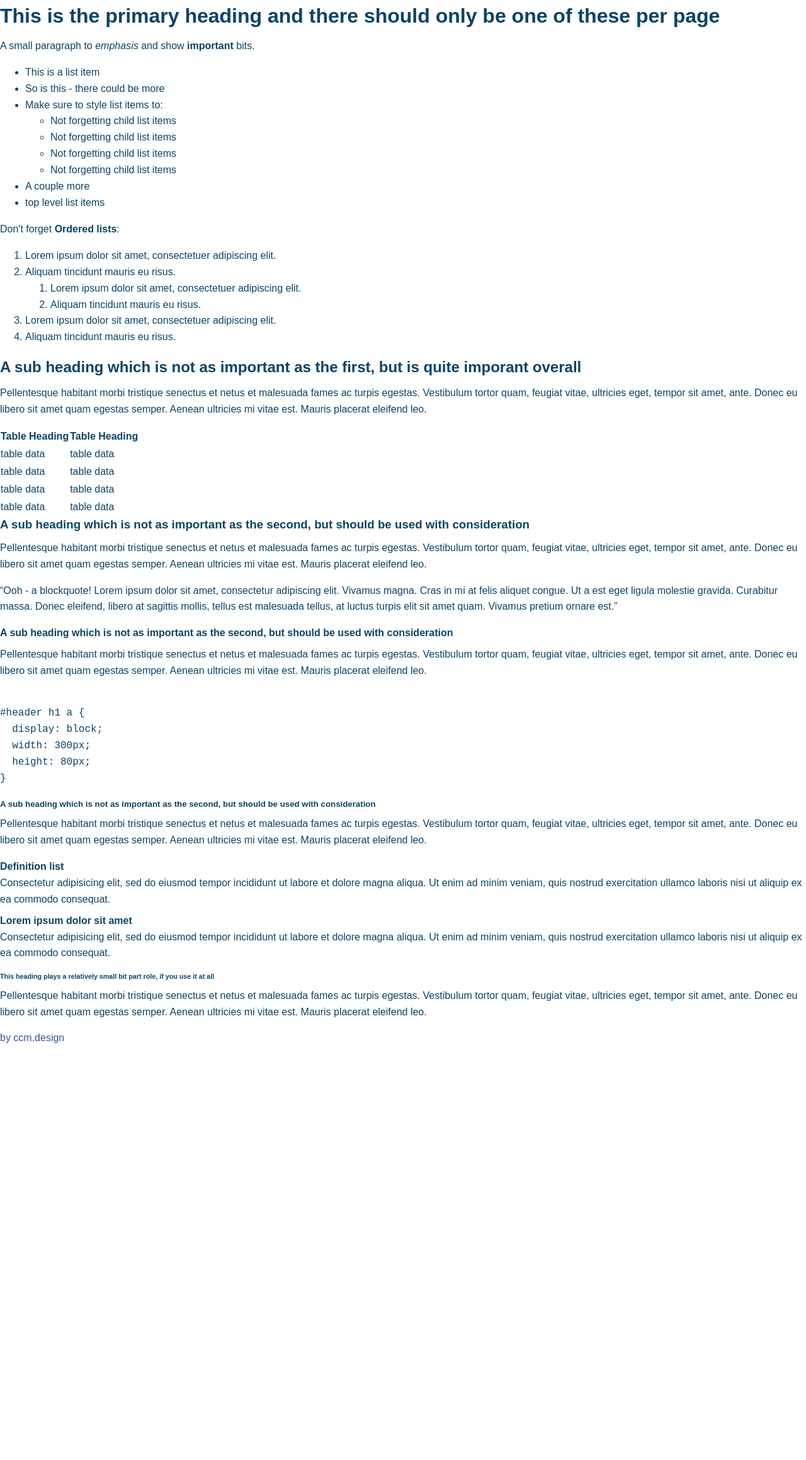
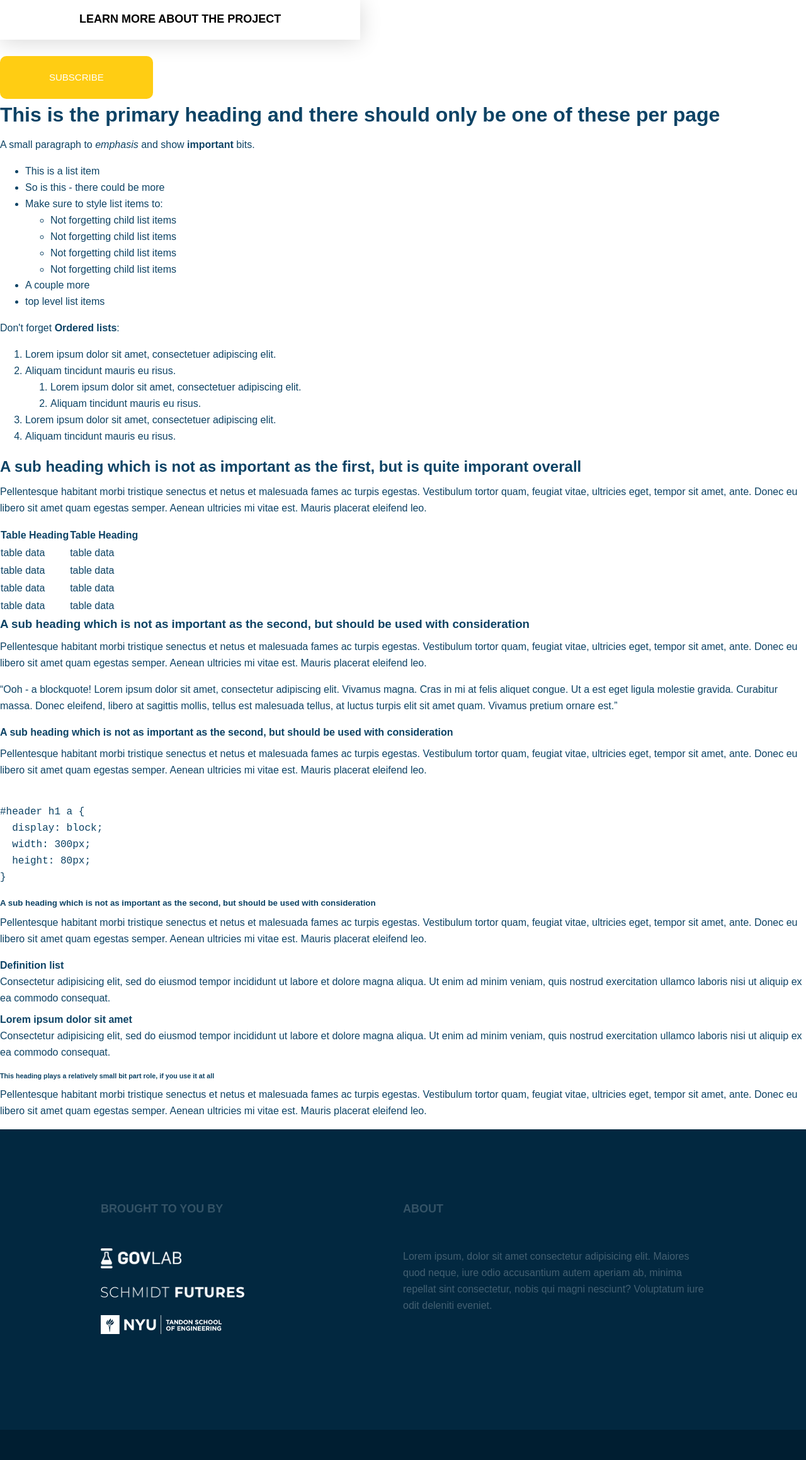
Before and after one commit to ccmdesign/100-questions-components, a Jekyll site: the page built from source/index.html, in a window 1280 px wide. Shown: the whole page at 63% size. Built offline with Jekyll 4.4.1, drawn with Linux system fonts in a browser that asks for light colours; some web fonts are replaced; before the commit the page ends 1661 px from its top, so only the background shows below that.

Commit message:
:rocket: Add several components.

```diff
--- a/source/_layouts/default.html
+++ b/source/_layouts/default.html
@@ -28,8 +28,35 @@
   <body>
     {{ content }}
 
-    <footer>
-      <a class="by-line" href="http://ccmdesign.ca" target="_blank" title="Website design and development by ccm.design">by ccm.design</a>
+    <footer class="footer">
+      <div class="app-body footer__content">
+        <div class="footer__column">
+          <h4>Brought to you by</h4>
+          <ul class="footer__brought-by">
+            <li>
+              <a href="#" target="_blank" rel="noopener">
+                <img class="footer__partner-logo" src="/images/govlab-logo.png" width="128" />
+              </a>
+            </li>
+            <li>
+              <a href="#" target="_blank" rel="noopener">
+                <img class="footer__partner-logo" src="/images/schmidt-logo.png" width="228" />
+              </a>
+            </li>
+            <li>
+              <a href="#" target="_blank" rel="noopener">
+                <img class="footer__partner-logo" src="/images/nyu-logo.png" width="192" />
+              </a>
+            </li>
+          </ul>
+        </div>
+        <div class="footer__column">
+          <h4>About</h4>
+          <p>
+            Lorem ipsum, dolor sit amet consectetur adipisicing elit. Maiores quod neque, iure odio accusantium autem aperiam ab, minima repellat sint consectetur, nobis qui magni nesciunt? Voluptatum iure odit deleniti eveniet.
+          </p>
+        </div>
+      </div>
     </footer>
 
     <script src="{{ '/vendor/jquery-3.4.1.min.js' | relative_url }}"></script>
--- a/source/_sass/_main.scss
+++ b/source/_sass/_main.scss
@@ -17,4 +17,9 @@
       max-width: $app-body-large;
     }
   }
+
+  &-wrapper {
+    background-color: $colors-white-alt;
+    padding-bottom: 32px;
+  }
 }
--- a/source/_sass/_utils.scss
+++ b/source/_sass/_utils.scss
@@ -2,6 +2,11 @@
 .medium-up { @include breakpoint($small-only) { display: none !important; } }
 .large-only { @include breakpoint($touch) { display: none !important; } }
 .touch-only { @include breakpoint($large) { display: none !important; } }
+
+.clear-divider {
+    border: 0;
+    height: 48px;
+}
 
 .missing-content { outline: 2px solid red; }
 
@@ -11,3 +16,74 @@
   &::-moz-placeholder { @content }
   &:-ms-input-placeholder { @content }
 }
+
+@mixin mixColors {
+  &--pink {
+      $backgroundColor: $colors-pink !global;
+      $fontColor: $colors-white !global;
+      @content
+  }
+
+  &--red {
+      $backgroundColor: $colors-red !global;
+      $fontColor: $colors-white !global;
+      @content
+  }
+
+  &--purple {
+      $backgroundColor: $colors-purple !global;
+      $fontColor: $colors-white !global;
+      @content
+  }
+
+  &--dark-yellow {
+      $backgroundColor: $colors-dark-yellow !global;
+      $fontColor: $colors-white !global;
+      @content
+  }
+
+  &--cyan {
+      $backgroundColor: $colors-cyan !global;
+      $fontColor: $colors-white !global;
+      @content
+  }
+
+  &--bright-green {
+      $backgroundColor: $colors-bright-green !global;
+      $fontColor: $colors-white !global;
+      @content
+  }
+
+
+  &--green-alt {
+      $backgroundColor: $colors-green-alt !global;
+      $fontColor: $colors-white !global;
+      @content
+  }
+
+
+  &--tomato {
+      $backgroundColor: $colors-tomato !global;
+      $fontColor: $colors-white !global;
+      @content
+  }
+
+
+  &--blue {
+      $backgroundColor: $colors-blue !global;
+      $fontColor: $colors-white !global;
+      @content
+  }
+
+  &--yellow-alt {
+      $backgroundColor: $colors-yellow-alt !global;
+      $fontColor: $colors-white !global;
+      @content
+  }
+
+  &--yellow {
+      $backgroundColor: $colors-yellow !global;
+      $fontColor: $colors-white !global;
+      @content
+  }
+}
--- /dev/null
+++ b/source/_sass/components/_button.scss
@@ -0,0 +1,36 @@
+.button {
+    display: inline-block;
+    font-size: 1.125em;
+    font-weight: 600;
+    background-color: $colors-white;
+    text-transform: uppercase;
+    padding: 16px 126px 18px 126px;
+    box-shadow: 0 3px 35px rgba(0, 0, 0, 0.16);
+    text-align: center;
+    color: $colors-dark;
+    transition: background-color 0.13s $transition-regular;
+
+    &:hover {
+        background-color: $colors-white;
+        color: $colors-black;
+        text-decoration: none;
+    }
+
+    &--alt {
+        border-radius: 10px;
+        font-size: 0.9375em;
+        font-weight: 300;
+        padding: 22px 78px 22px 78px;
+        box-shadow: none;
+    }
+
+    @include mixColors {
+        background-color: $backgroundColor;
+        color: $fontColor;
+
+        &:hover {
+            color: $fontColor;
+            background-color: lighten($backgroundColor, 5);
+        }
+    }
+}
--- /dev/null
+++ b/source/_sass/components/_footer.scss
@@ -0,0 +1,52 @@
+.footer {
+    position: relative;
+    background-color: $colors-dark;
+    padding: 112px 0 160px 0;
+
+    &::after {
+        position: absolute;
+        content: '';
+        bottom: 0;
+        left: 0;
+        width: 100%;
+        height: 48px;
+        background-color: $colors-deep-dark;
+    }
+
+    &__content {
+        display: flex;
+        flex-direction: column;
+
+        @include breakpoint($large) {
+            flex-direction: row;
+        }
+
+        h4 {
+            color: rgba($colors-white, 0.2);
+            text-transform: uppercase;
+            margin: 0 0 48px 0;
+            font-size: 1.125em;
+        }
+
+        p {
+            color: rgba($colors-white, 0.26);
+        }
+    }
+
+    &__brought-by {
+        list-style: none;
+        padding: 0 0 48px 0;
+
+        li {
+            padding: 0 0 24px 0;
+        }
+
+        @include breakpoint($large) {
+            padding: 0;
+        }
+    }
+
+    &__column {
+        flex: 1;
+    }
+}
--- /dev/null
+++ b/source/_sass/components/_header.scss
@@ -0,0 +1,48 @@
+.header {
+    display: flex;
+    align-items: center;
+    justify-content: center;
+    flex-direction: column;
+    background-color: $colors-dark-blue;
+    padding: 40px 20px;
+    min-height: 60vh;
+    max-height: 650px;
+
+    @include breakpoint($large) {
+        padding: 170px 33%;
+    }
+
+    &-title {
+        position: relative;
+        font-family: $fonts-strong;
+        color: $colors-white-alt;
+        text-transform: uppercase;
+        font-size: 2.5em;
+        text-align: center;
+        font-weight: 900;
+        padding-top: 110px;
+
+        @include breakpoint($large) {
+            font-size: 4em;
+        }
+
+        &::before {
+            position: absolute;
+            content: '';
+            background-color: $colors-deep-yellow;
+            width: 4px;
+            height: 90px;
+            top: 0;
+            left: calc(50% - 2px);
+        }
+    }
+
+    &-text {
+        color: $colors-gray-blue;
+        text-align: center;
+    }
+
+    & + .app-body {
+        margin-top: -24px;
+    }
+}
--- /dev/null
+++ b/source/_sass/components/_profile-cards.scss
@@ -0,0 +1,56 @@
+.profile-cards {
+    list-style: none;
+    padding: 0;
+    display: grid;
+    grid-row-gap: 48px;
+    grid-template-columns: repeat(1, 100%);
+    grid-auto-rows: 1fr;
+
+    @include breakpoint($small-only) {
+        grid-template-columns: repeat(1, auto);
+    }
+
+    @include breakpoint($medium) {
+        grid-template-columns: repeat(3, auto);
+    }
+
+    @include breakpoint($large) {
+        grid-template-columns: repeat(4, auto);
+    }
+
+    @include breakpoint($x-large) {
+        grid-template-columns: repeat(6, auto);
+    }
+}
+
+.profile-card {
+    background-color: $colors-white;
+    border-radius: 10px;
+    box-shadow: 0 6px 10px rgba($colors-ice, 0.25);
+    padding: 0 32px 40px 32px;
+    justify-self: center;
+    text-align: center;
+    margin-top: 40px;
+
+    @include breakpoint($large) {
+        max-width: 256px;
+    }
+
+    img {
+        margin-top: -40px;
+        border-radius: 50%;
+        width: 128px;
+        height: 128px;
+    }
+
+    h4 {
+        color: $colors-blue;
+        margin: 18px 0;
+    }
+
+    h5 {
+        color: $colors-purple;
+        margin: 0;
+        font-weight: 500;
+    }
+}
--- /dev/null
+++ b/source/_sass/components/_quote-card.scss
@@ -0,0 +1,84 @@
+.quote-card {
+    display: flex;
+    flex-direction: column;
+    background-color: $colors-white;
+    box-shadow: 0 6px 10px rgba($colors-ice, 0.25);
+    border-radius: 10px;
+    padding: 90px 64px;
+
+    @include breakpoint($large) {
+        padding: 90px 16.67%;
+        flex-direction: row;
+    }
+
+    &__portrait {
+        flex: 1;
+        text-align: center;
+
+        img {
+            width: 176px;
+            height: 176px;
+            border-radius: 50%;
+        }
+
+        @include breakpoint($large) {
+            flex: 0;
+        }
+    }
+
+    &__content {
+        flex: 1;
+        display: flex;
+        flex-direction: column;
+        justify-content: space-between;
+        margin: 48px 0 0 0;
+
+        @include breakpoint($large) {
+            margin: 0 0 0 48px;
+
+            p {
+                font-size: 1.5em;
+            }
+
+            h4, h5 {
+                display: inline-block;
+                margin: 0;
+            }
+
+            h5 {
+                margin-left: 16px;
+            }
+        }
+
+        p {
+            position: relative;
+            font-size: 1.125em;
+            color: rgba($colors-dark-blue, 0.5);
+
+            &::before {
+                font-family: Georgia, serif;
+                position: absolute;
+                content: '\201C';
+                color: rgba($colors-dark-blue, 0.1);
+                font-size: 5em;
+                top: -32px;
+                left: -56px;
+                font-weight: bolder;
+
+                @include breakpoint($large) {
+                    top: -90px;
+                    left: 0;
+                }
+            }
+        }
+
+        h4 {
+            color: $colors-blue;
+        }
+
+        h5 {
+            color: $colors-purple;
+        }
+    }
+
+}
--- a/source/css/styles.scss
+++ b/source/css/styles.scss
@@ -26,7 +26,7 @@
 // Typography variables
 $fonts-primary: 'proxima-nova', sans-serif;
 $fonts-secondary: serif;
-$fonts-strong: 'Proxima Nova Black', 'Montserrat' 'proxima-nova', sans-serif;
+$fonts-strong: 'Proxima Nova Black', 'Montserrat', 'proxima-nova', sans-serif;
 
 // Vars for Colors
 $colors-default: #0D4365;
@@ -36,6 +36,7 @@
 $colors-deep-dark: #001E31;
 $colors-black: #000000;
 $colors-cyan: #39B7CE;
+$colors-gray-blue: #64869F;
 $colors-purple: #6D33B8;
 $colors-dark-blue: #0D4365;
 $colors-light-dark-blue: #114B6F;
@@ -54,11 +55,20 @@
 $colors-red: #FF0D2F;
 $colors-red-alt: #E50C2A;
 $colors-red-alt-2: #EB3B3B;
-$colors-orange: #DB4C2E;
+$colors-tomato: #DB4C2E;
 $colors-pink: #E80D62;
+
+$transition-regular: cubic-bezier(0.4, 0.0, 0.2, 1);
+$transition-bounce: cubic-bezier(0.25, 1.43, 0.35, 1.69);
 
 @import 'base';
 @import 'main';
 
+@import 'components/button';
+@import 'components/header';
+@import 'components/quote-card';
+@import 'components/profile-cards';
+@import 'components/footer';
+
 @import 'custom';
 @import 'dev';
--- a/source/index.html
+++ b/source/index.html
@@ -3,6 +3,10 @@
 title: Boilerplate
 ---
 <main class="wrapper">
+
+    <a href="#" class="button">Learn more about the project</a>
+    <br /><br/>
+    <a href="#" class="button button--alt button--yellow">Subscribe</a>
 
 <h1>This is the primary heading and there should only be one of these per page</h1>
   <p>A small paragraph to <em>emphasis</em> and show <strong>important</strong> bits.</p>
```
Also changed, not shown: source/bilinguals.html (added, +103 -0 lines), source/_sass/_utils-dev.scss (added), source/images/govlab-logo.png (added), source/images/nyu-logo.png (added), source/images/schmidt-logo.png (added).
